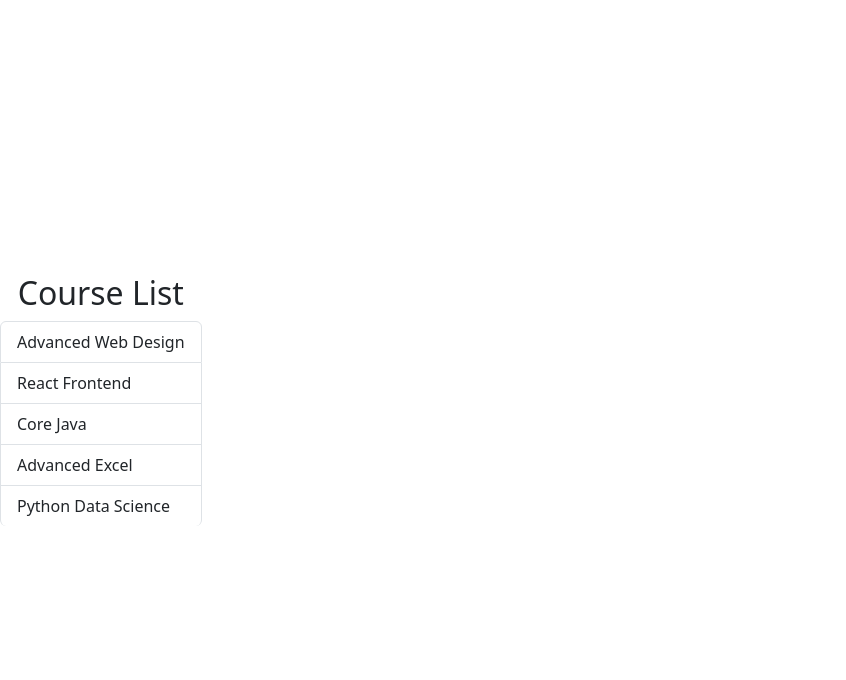
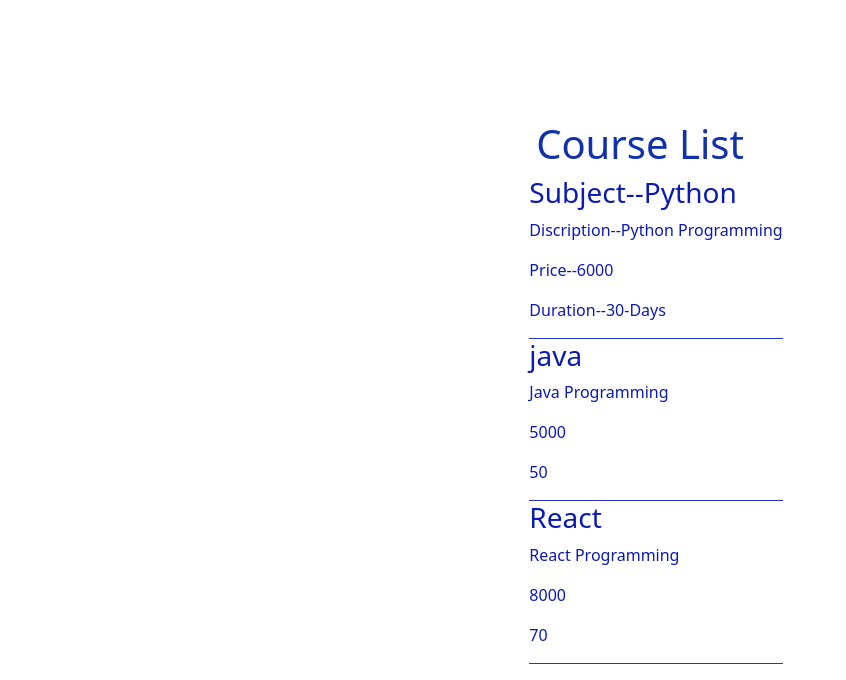
Before and after one commit to AbdulMugniMusba/REACT, a React (Vite) app in the folder my-app/: page / in a window 1280 px wide. Shown: the top 680 px of the page, without its empty margins (0-846 px from the left). Built offline with nearby package versions, Linux system fonts and the light colour scheme.

Commit message:
adding work

```diff
--- a/my-app/src/App.tsx
+++ b/my-app/src/App.tsx
@@ -1,9 +1,9 @@
-import CourseList from "./components/CourseList";
+import CourseListObject from "./components/CourseListObject";
 
 function App() {
   return (
     <div>
-      <CourseList />
+      <CourseListObject />
     </div>
   );
 }
--- a/my-app/src/components/CourseList.css
+++ /dev/null
@@ -1,34 +0,0 @@
-body {
-    font-family: Arial, sans-serif;
-    background-color: #f4f4f4;
-    margin: 0;
-    padding: 0;
-}
-
-.course-list-container {
-    max-width: 600px;
-    margin: 50px auto;
-    padding: 20px;
-    background-color: #fff;
-    border-radius: 8px;
-    box-shadow: 0 0 10px rgba(0, 0, 0, 0.1);
-}
-
-h2 {
-    text-align: center;
-    color: #333;
-}
-
-ul {
-    list-style-type: none;
-    padding: 0;
-}
-
-li {
-    padding: 10px;
-    border-bottom: 1px solid #ddd;
-}
-
-li:last-child {
-    border-bottom: none;
-}
--- /dev/null
+++ b/my-app/src/components/CourseListArray.css
@@ -0,0 +1,47 @@
+body {
+  font-family: Arial, sans-serif;
+  background-color: #48fd00f9;
+  margin: 0;
+  padding: 0;
+  display: flex;
+  justify-content: center;
+  align-items: center;
+  height: 100vh;
+  margin: 0;
+}
+
+.course-list-container {
+  max-width: 600px;
+  margin: 50px auto;
+  padding: 20px;
+  background-color: #f20664d8
+    !important;
+  border-radius: 8px;
+  box-shadow: 0 0 10px rgba(0, 0, 0, 0.1);
+}
+ .list-group-item {
+    color: #b10326f6
+        !important;
+ }
+
+h2 {
+  text-align: center;
+  color: #b10326f6
+    !important;
+}
+
+ul {
+  list-style-type: none;
+  padding: 0;
+}
+
+li {
+  padding: 10px;
+  border-bottom: 1px solid #be2727
+  !important;
+
+}
+
+li:last-child {
+  border-bottom: none;
+}
--- a/my-app/src/components/CourseList.tsx
+++ b/my-app/src/components/CourseListArray.tsx
@@ -1,5 +1,5 @@
-import './CourseList.css'
-function CourseList() {
+import './CourseListArray.css'
+function CourseListArray() {
     const courses = [
         "Advanced Web Design",
         "React Frontend",
@@ -21,4 +21,4 @@ function CourseList() {
       );
     };
 
-    export default CourseList;
+    export default CourseListArray;
--- /dev/null
+++ b/my-app/src/components/CourseListObject.css
@@ -0,0 +1,47 @@
+body {
+    font-family: Arial, sans-serif;
+    background-color: #ffffff;
+    margin: 0;
+    padding: 0;
+    display: flex;
+    justify-content: center;
+    align-items: center;
+    height: 100vh;
+    margin: 0;
+  }
+
+  .course-list-container {
+    max-width: 600px;
+    margin: 50px auto;
+    padding: 20px;
+    background-color: #f20664d8
+      !important;
+    border-radius: 8px;
+    box-shadow: 0 0 10px rgba(0, 0, 0, 0.1);
+  }
+   .list-group-item {
+      color: #0312b1f6
+          !important;
+   }
+
+  h1 {
+    text-align: center;
+    color: #0729a8f6
+      !important;
+  }
+
+  ul {
+    list-style-type: none;
+    padding: 0;
+  }
+
+  li {
+    padding: 10px;
+    border-bottom: 1px solid #2736be
+    !important;
+
+  }
+
+  li:last-child {
+    border-bottom: none;
+  }
--- /dev/null
+++ b/my-app/src/components/CourseListObject.tsx
@@ -0,0 +1,44 @@
+import "./CourseListObject.css";
+function CourseListObject() {
+  const Courses = [
+    {
+      id: 1,
+      name: "Subject--Python",
+      description: "Discription--Python Programming",
+      price:"Price--6000",
+      duration:"Duration--30-Days",
+    },
+    {
+      id: 2,
+      name: "java",
+      description: "Java Programming",
+      price: 5000,
+      duration: 50,
+    },
+    {
+      id: 3,
+      name: "React",
+      description: "React Programming",
+      price: 8000,
+      duration: 70,
+    },
+  ];
+
+  return (
+    <div>
+      <h1 className="">Course List</h1>
+      <ul className="list group">
+        {Courses.map((Course) => (
+          <li className="list-group-item" key={Course.id}>
+            <h3>{Course.name}</h3>
+            <p>{Course.description}</p>
+            <p>{Course.price}</p>
+            <p>{Course.duration}</p>
+          </li>
+        ))}
+      </ul>
+    </div>
+  );
+}
+
+export default CourseListObject;
```
